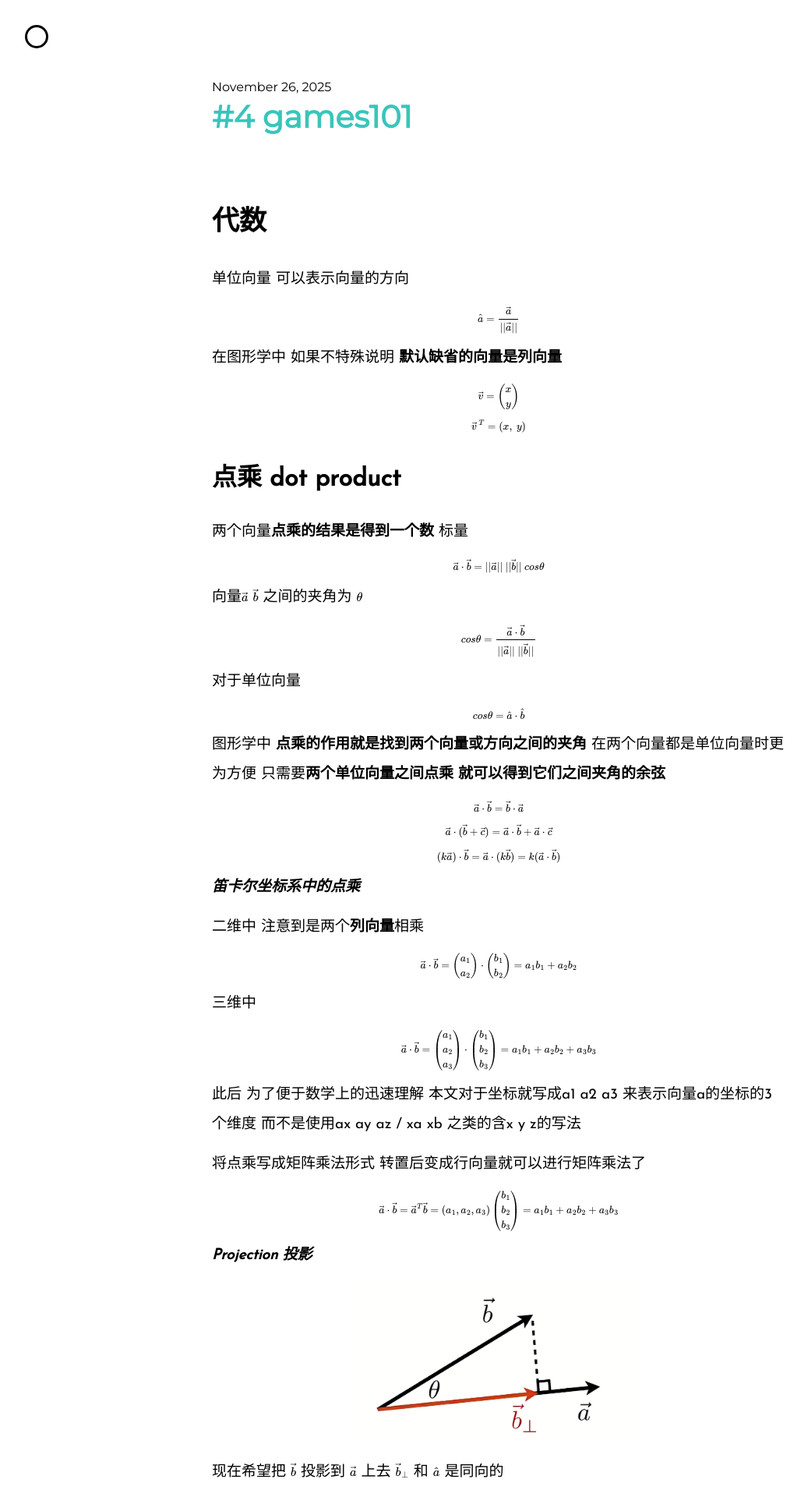
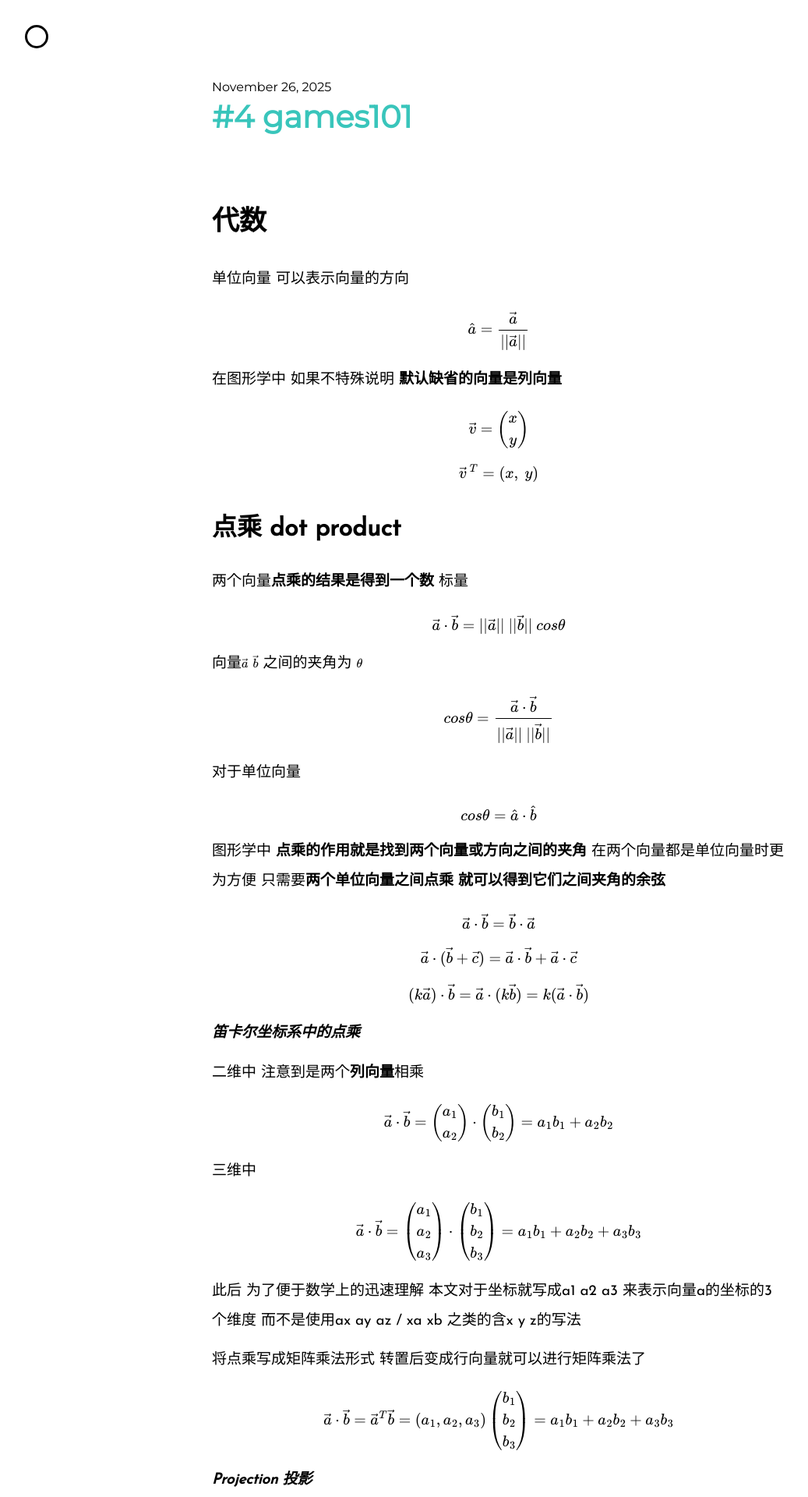
Before and after one commit to Chocomintopia/Chocomintopia.Github.io, a Jekyll site: the page built from _posts/2025-11-26-#4 GAMES101.md, in a window 1280 px wide. Shown: the top 1920 px of the page at 78% size, without its empty margins (0-1037 px from the left). Built offline with Jekyll 4.4.1, drawn with Linux system fonts in a browser that asks for light colours; nearby versions of some CDN libraries.

Commit message:
Update _typography.scss

```diff
--- a/_sass/_typography.scss
+++ b/_sass/_typography.scss
@@ -186,3 +186,9 @@
         font-size: 19px;
     }
 }
+
+mjx-container[display="true"] {
+    font-size: 1.25em !important;
+    margin: 1em 0 !important;
+    text-align: center !important;
+}
```
